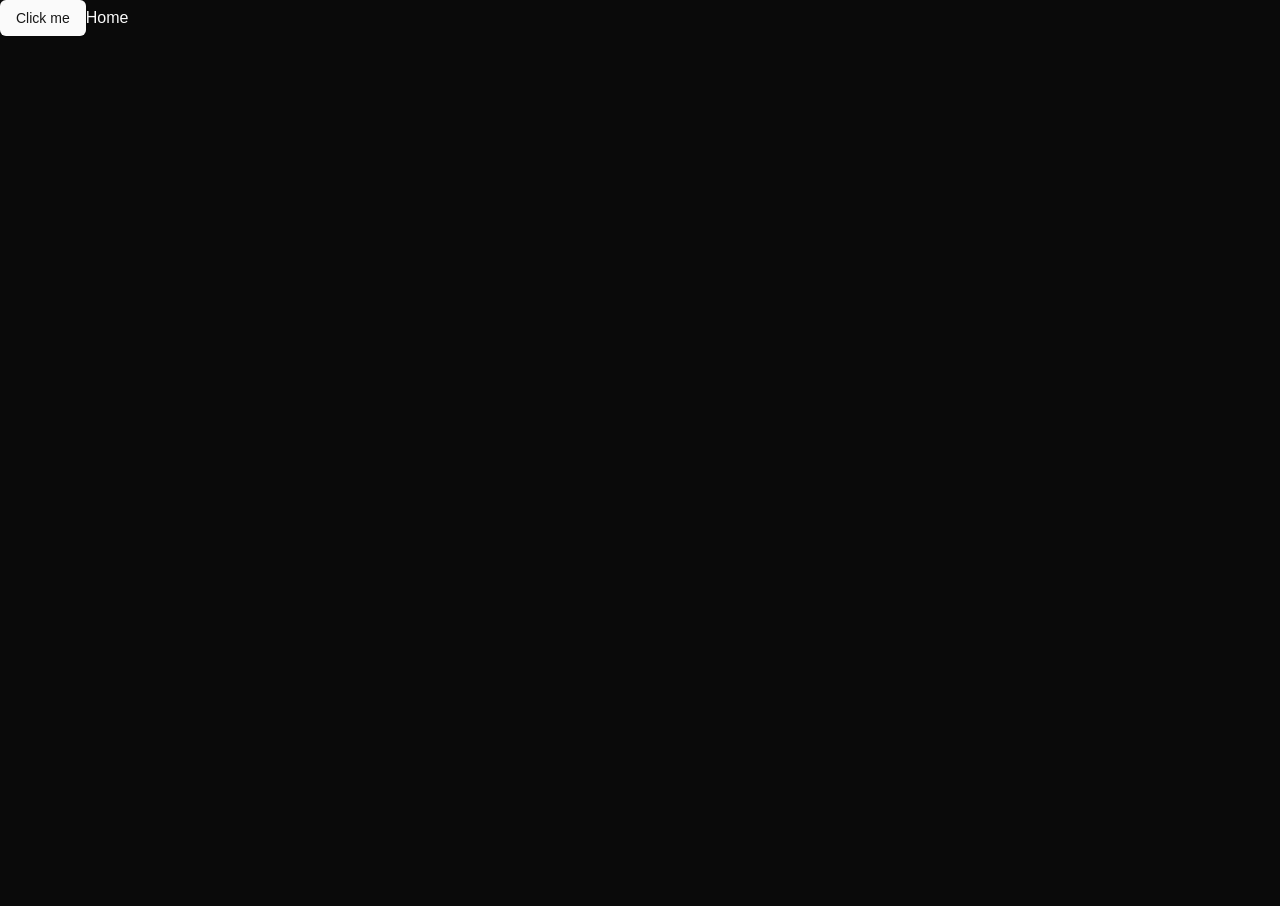
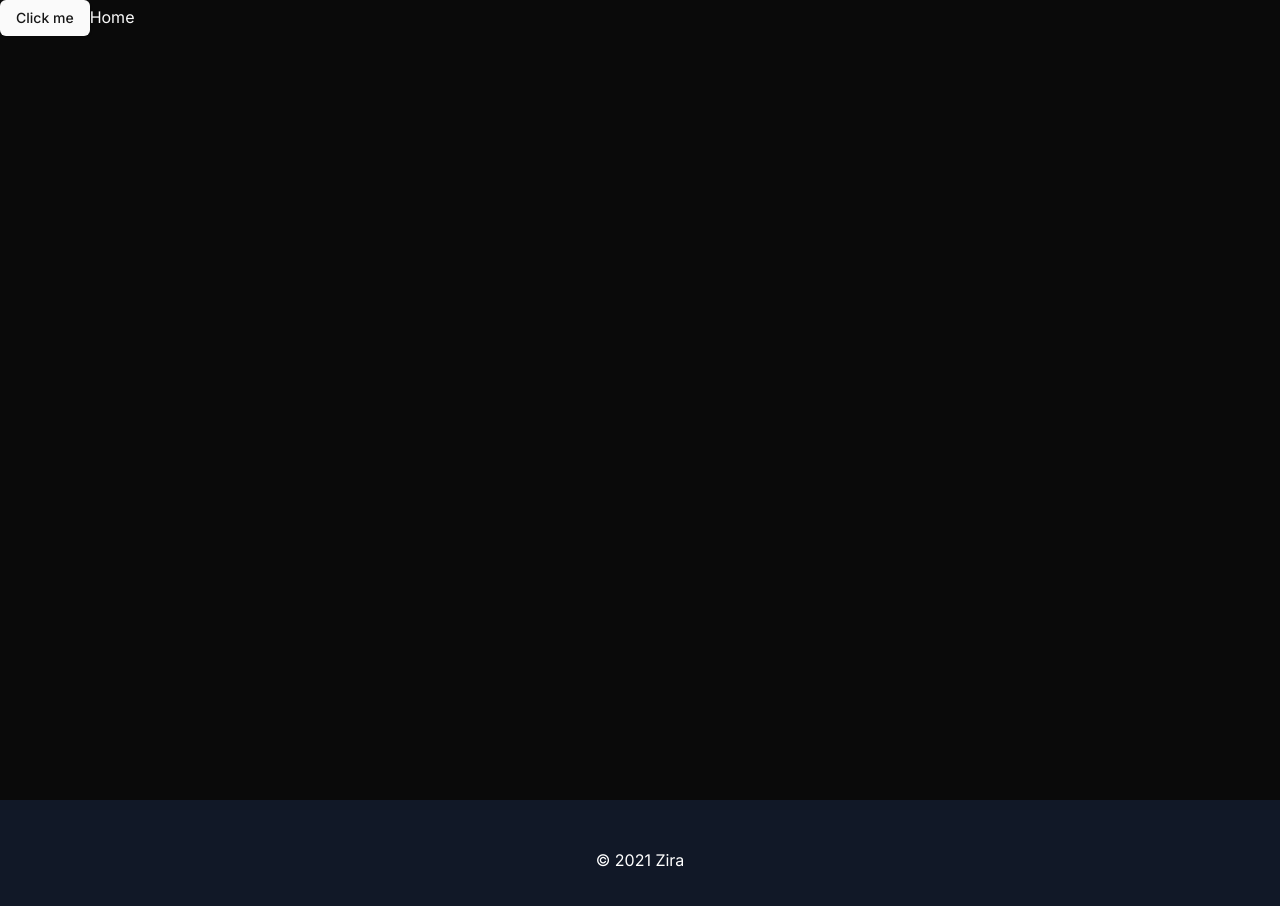
Before and after one commit to Ratnadeep2k/ziraclone, a Next.js app: page / in a window 1280 px wide. Shown: the top 906 px of the page. Before the commit the page ends 800 px from the top, so only its background shows below. Built offline with nearby package versions, Linux system fonts and the light colour scheme.

Commit message:
feat: update RootLayout to include footer and restructure main content area within ThemeProvider

```diff
--- a/app/layout.js
+++ b/app/layout.js
@@ -1,8 +1,6 @@
-import localFont from "next/font/local";
 import "./globals.css";
 import { ThemeProvider } from "@/components/theme-provider";
 import { Inter } from "next/font/google"
-
 const inter =Inter({subsets:["latin"]})
 export const metadata = {
   title: "Zira clone",
@@ -13,10 +11,20 @@ export default function RootLayout({ children }) {
   return (
     <html lang="en">
       <body
-        className={`antialiased `}
+        className={`${inter.className}`}
       >
-        <ThemeProvider attribute ="class" defaultTheme ="dark">
-        {children}
+        <ThemeProvider attribute ="class" defaultTheme ='dark'>
+          {/* Header */}
+          <main className="min-h-screen">
+          {children}
+          </main>
+
+          {/* Footer */}
+          <footer className="bg-gray-900 py-12" >
+            <div className="container mx-auto text-center text-white">
+              <p>&copy; 2021 Zira</p>
+            </div>
+          </footer>
         </ThemeProvider>
 
       </body>
```
